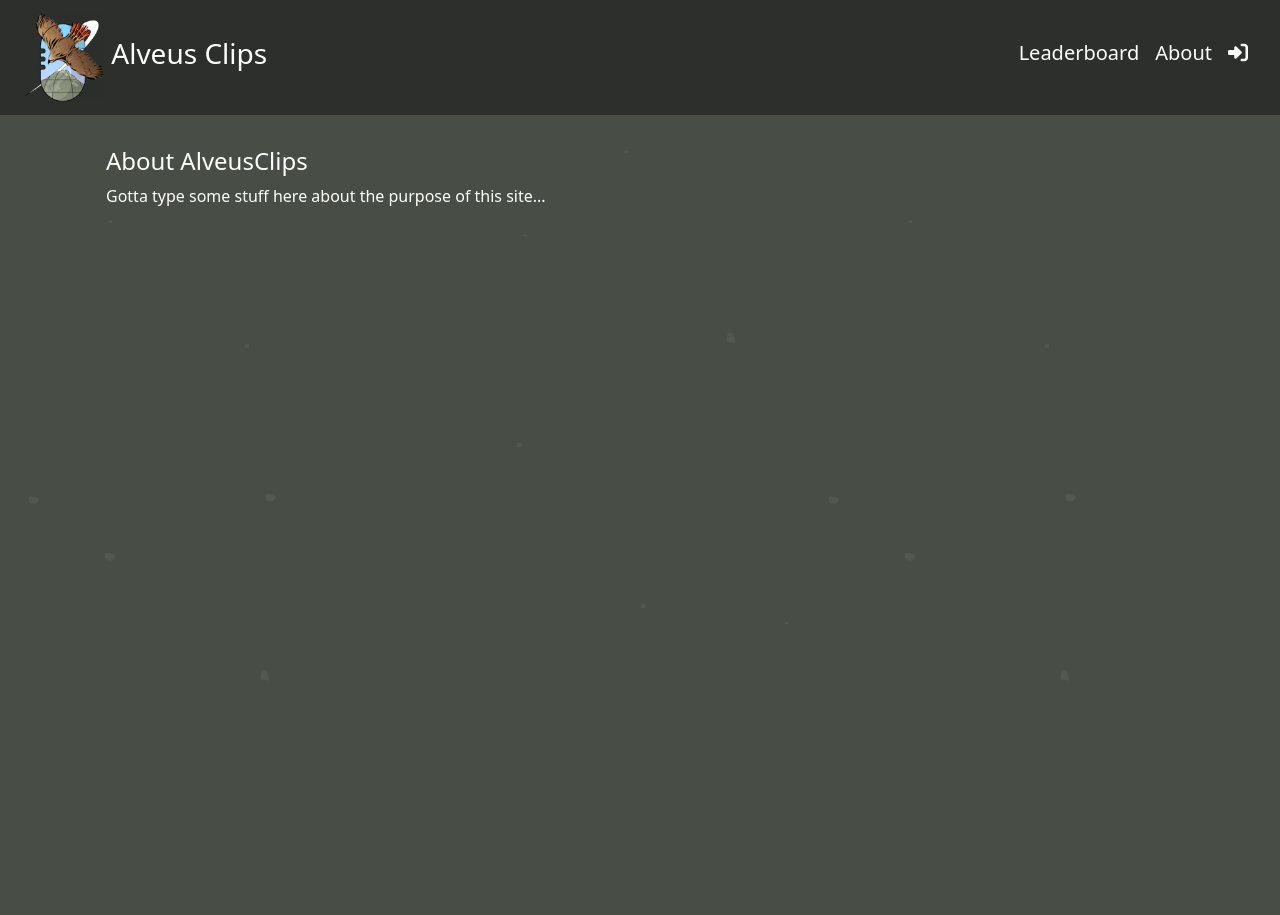
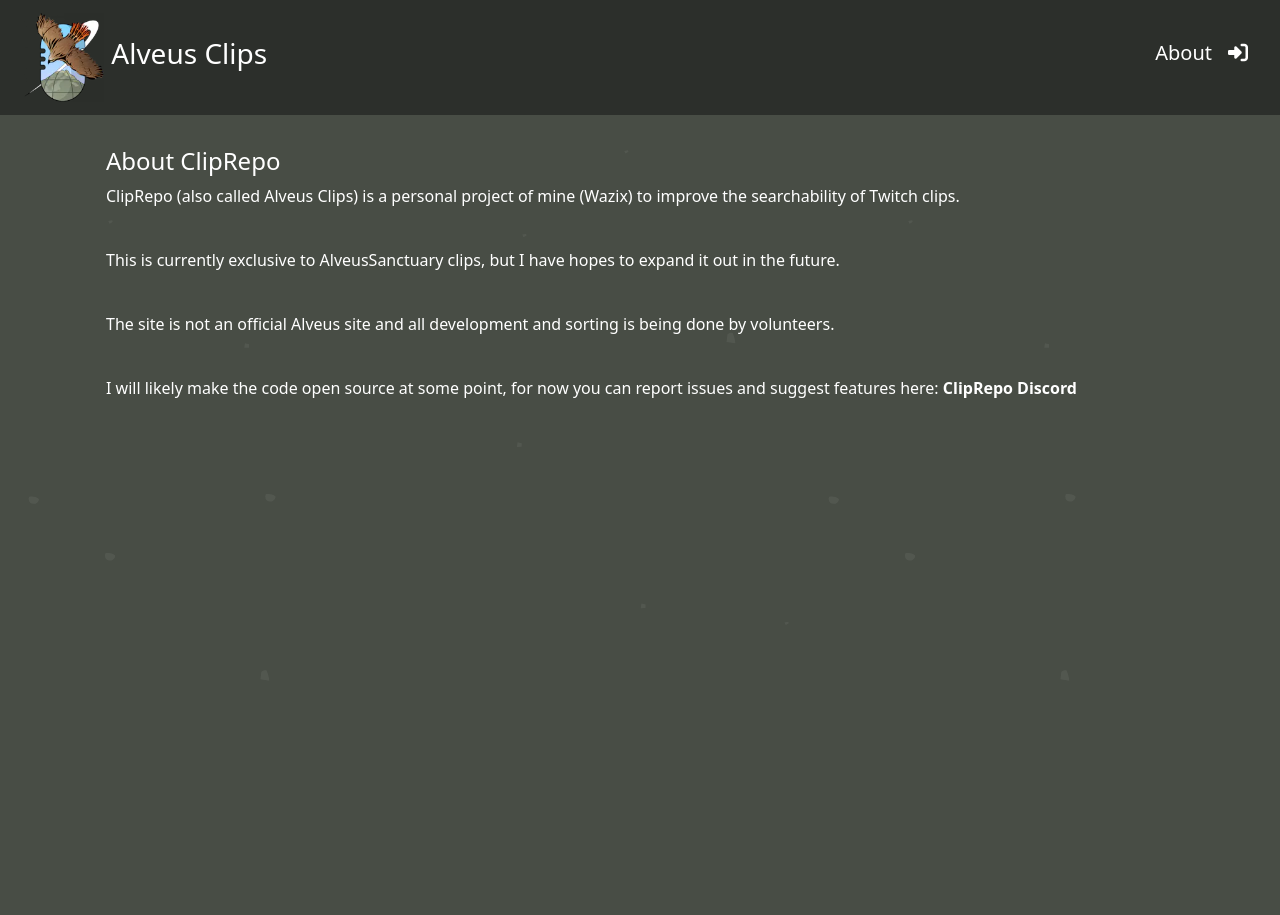
Before and after one commit to wazix11/cliprepo, a Flask app: template app/templates/main/about.html in a window 1280 px wide. Run offline with Flask 3, Linux system fonts and the light colour scheme; the template is opened without the code that fills it: most values are stand-ins (such as "Sample title", 1, 10 or a date in 2020); parts of the project's set-up code (start-up, migrations or seed data) failed here and were passed over; some libraries are stand-ins or nearby versions.

Commit message:
change clip table order + temp about page content

```diff
--- a/app/templates/base.html
+++ b/app/templates/base.html
@@ -36,11 +36,6 @@
                     <span class="navbar-toggler-icon"></span>
                 </button>
                 <ul id="collapsingNavbar" class="navbar-nav mr-auto w-100 justify-content-end">
-                    <li class="nav-item active">
-                        <a class="nav-link text-white" href="{{ url_for('main.leaderboard') }}">
-                            <h5>Leaderboard</h5>
-                        </a>
-                    </li>
                     <li class="nav-item active">
                         <a class="nav-link text-white" href="{{ url_for('main.about') }}">
                             <h5>About</h5>
--- a/app/templates/main/about.html
+++ b/app/templates/main/about.html
@@ -1,11 +1,18 @@
 {% extends "base.html" %}
 
 {% block app_content %}
+    <link rel="stylesheet" href="{{ url_for('static', filename='css/index.css') }}">
     <div class="container pt-3">
         <div class="row">
             <div class="col-md-12 py-3 px-3">
-                <h4>About AlveusClips</h4>
-                <p>Gotta type some stuff here about the purpose of this site...</p>
+                <h4>About ClipRepo</h4>
+                <p>ClipRepo (also called Alveus Clips) is a personal project of mine (Wazix) to improve the searchability of Twitch clips.</p><br>
+                <p>This is currently exclusive to AlveusSanctuary clips, but I have hopes to expand it out in the future.</p><br>
+                <p>The site is not an official Alveus site and all development and sorting is being done by volunteers.</p><br>
+                <p>
+                    I will likely make the code open source at some point, for now you can report issues and suggest features here:
+                    <strong><a href="https://discord.gg/WQepmKFYcv" target="_blank">ClipRepo Discord</a></strong>
+                </p>
             </div>
         </div>
     </div>
```
Also changed, not shown: app/dash/routes.py (+7 -7 lines), app/templates/dash/clips/clips.html (+10 -12 lines), app/templates/dash/statuslabels/statuslabel_clips.html (+14 -12 lines).
